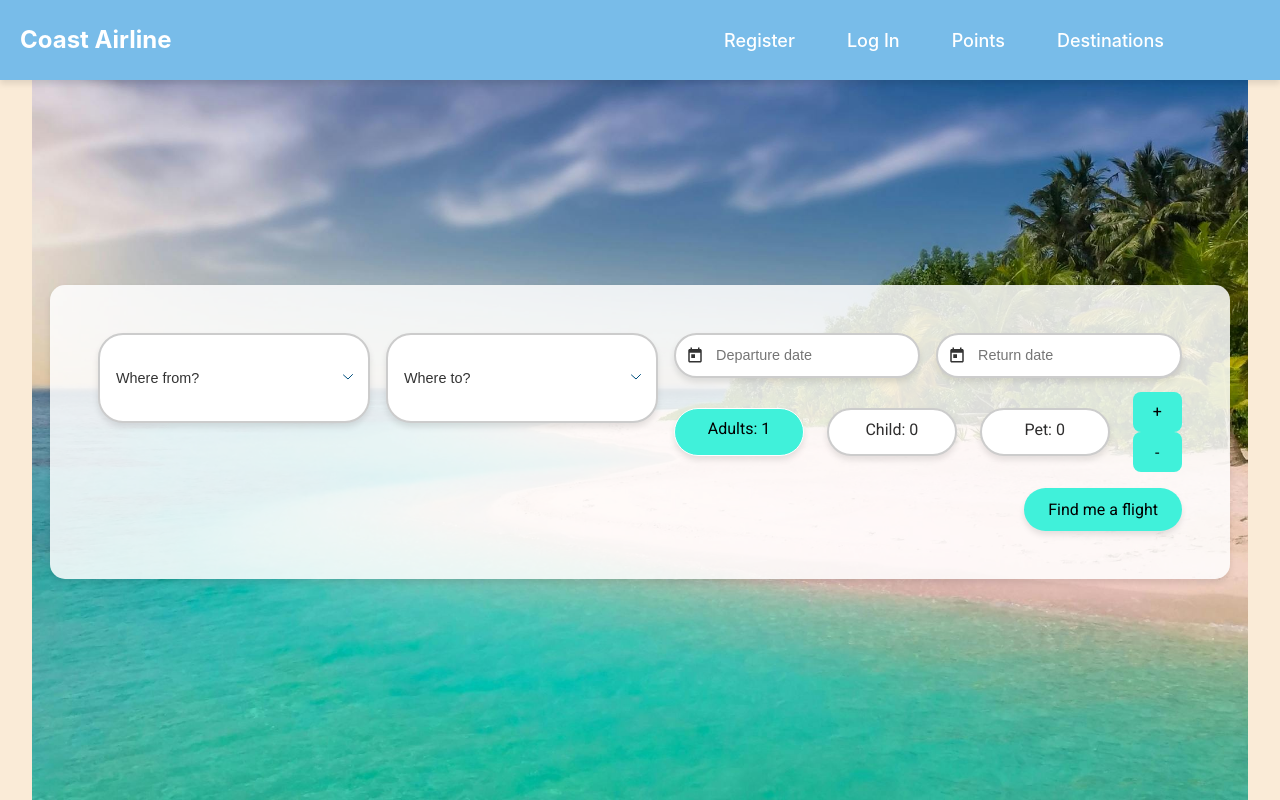
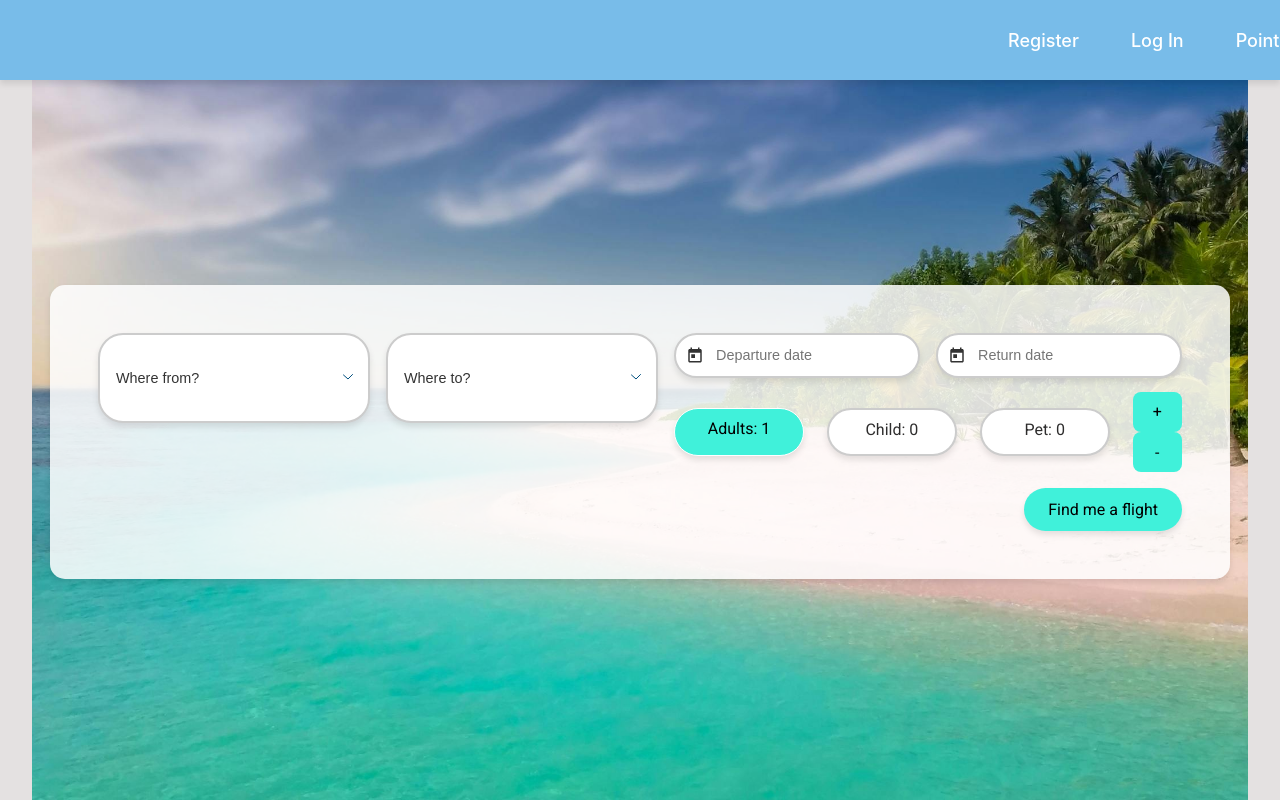
Before and after one commit to NofarZiv/coast-airline, a React (Vite) app in the folder frontend/: page / in a window 1280 px wide. Shown: the top 800 px of the page. Built offline with nearby package versions, Linux system fonts and the light colour scheme.

Commit message:
fix navbar and change background color.

```diff
--- a/frontend/src/index.css
+++ b/frontend/src/index.css
@@ -5,8 +5,7 @@
 
   color-scheme: light dark;
   color: rgba(15, 14, 14, 0.87);
-  /* background-color: #ddd; */
-  background-color: antiquewhite;
+  background-color: rgb(228, 225, 225);
 
 
   font-synthesis: none;
--- a/frontend/src/styles/Home.css
+++ b/frontend/src/styles/Home.css
@@ -3,7 +3,7 @@
   margin: 0;
   padding: 0;
   font-family: 'Roboto', sans-serif; /* Apply Roboto font */
-  background-color: antiquewhite;
+  background-color: rgb(228, 225, 225);
 }
 
 
--- a/frontend/src/styles/NavBar.css
+++ b/frontend/src/styles/NavBar.css
@@ -1,37 +1,46 @@
 .navbar {
-  background-color: #78bce9; /* Blue color */
+  background-color: #78bce9;
   width: 100%;
-  height: 80px; /* Decent height for a navbar */
-  display: flex;
-  align-items: center;
-  justify-content: space-between;
-  position: fixed; /* Stays constant through all pages */
+  height: 80px;
+  position: fixed;
   top: 0;
   left: 0;
   z-index: 1000;
-  box-shadow: 0 4px 6px rgba(0, 0, 0, 0.1); /* Subtle shadow for depth */
-
+  box-shadow: 0 4px 6px rgba(0, 0, 0, 0.1);
+  padding: 0 20px;
 }
 
 .container {
+  position: relative;
   width: 100%;
-  max-width: 1200px; /* Optional: Max width for better layout on large screens */
-  display: flex;
-  justify-content: space-between;
-  align-items: center;
-  padding: 0 20px;
+  max-width: 1200px;
+  margin: 0 auto;
+  height: 100%;
 }
 
 .top-nav-bar__logo {
   font-size: 24px;
   font-weight: bold;
   color: #ffffff;
+  position: absolute;
+  left: 0; /* Position logo to the right */
+  margin-left: -12em;
+  top: 50%;
+  transform: translateY(-50%);
+}
+
+.nav-elements {
+  position: absolute;
+  right: 0; /* Position links to the left */
+  margin-right: -14em;
+  top: 50%;
+  transform: translateY(-50%);
 }
 
 .nav-elements ul {
   list-style-type: none;
   display: flex;
-  gap: 20px; /* Space between navigation items */
+  gap: 20px;
   margin: 0;
   padding: 0;
 }
@@ -49,7 +58,7 @@
 }
 
 .nav-elements ul li a:hover {
-  background-color: #0056b3; /* Darker blue on hover */
+  background-color: #0056b3;
 }
 
 /* Optional: Add active class for the current page */
```
